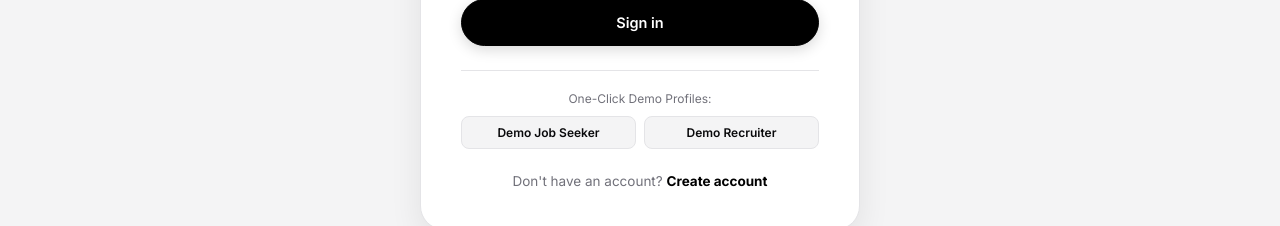
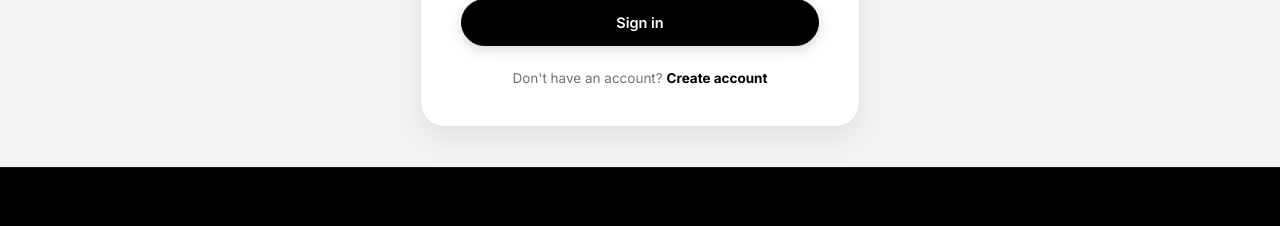
Before and after one commit to Qambar-dev-0207/worklance, a Next.js app: page /login in a window 1280 px wide. Shown: the part 471-697 px from the top of the page. Built offline with nearby package versions, Linux system fonts and the light colour scheme; no server answers.

Commit message:
fix(auth): remove one-click demo profiles from login

```diff
--- a/app/login/page.tsx
+++ b/app/login/page.tsx
@@ -42,16 +42,6 @@ function LoginForm() {
       setError(err.message);
     } finally {
       setLoading(false);
-    }
-  };
-
-  const handleQuickSeedLogin = (role: 'seeker' | 'recruiter') => {
-    if (role === 'seeker') {
-      setEmail('seeker@worklance.com');
-      setPassword('password123');
-    } else {
-      setEmail('recruiter@worklance.com');
-      setPassword('password123');
     }
   };
 
@@ -158,49 +148,6 @@ function LoginForm() {
         </button>
       </form>
 
-      {/* QUICK SEED LOGINS */}
-      <div style={{ marginTop: '24px', paddingTop: '20px', borderTop: '1px solid var(--line)' }}>
-        <p style={{ fontSize: '12px', color: 'var(--text-muted)', textAlign: 'center', marginBottom: '10px' }}>
-          One-Click Demo Profiles:
-        </p>
-        <div style={{ display: 'flex', gap: '8px' }}>
-          <button
-            type="button"
-            onClick={() => handleQuickSeedLogin('seeker')}
-            style={{
-              flex: 1,
-              padding: '8px',
-              borderRadius: '8px',
-              fontSize: '12px',
-              fontWeight: 600,
-              background: 'var(--bg-soft)',
-              color: 'var(--navy)',
-              border: '1px solid var(--line)',
-              cursor: 'pointer',
-            }}
-          >
-            Demo Job Seeker
-          </button>
-          <button
-            type="button"
-            onClick={() => handleQuickSeedLogin('recruiter')}
-            style={{
-              flex: 1,
-              padding: '8px',
-              borderRadius: '8px',
-              fontSize: '12px',
-              fontWeight: 600,
-              background: 'var(--bg-soft)',
-              color: 'var(--navy)',
-              border: '1px solid var(--line)',
-              cursor: 'pointer',
-            }}
-          >
-            Demo Recruiter
-          </button>
-        </div>
-      </div>
-
       <p style={{ textAlign: 'center', fontSize: '13.5px', color: 'var(--text-muted)', marginTop: '24px' }}>
         Don&apos;t have an account?{' '}
         <Link href={`/register${searchParams.get('redirect') ? `?redirect=${encodeURIComponent(searchParams.get('redirect')!)}` : ''}`} style={{ fontWeight: 700, color: 'var(--navy-deep)' }}>
```
